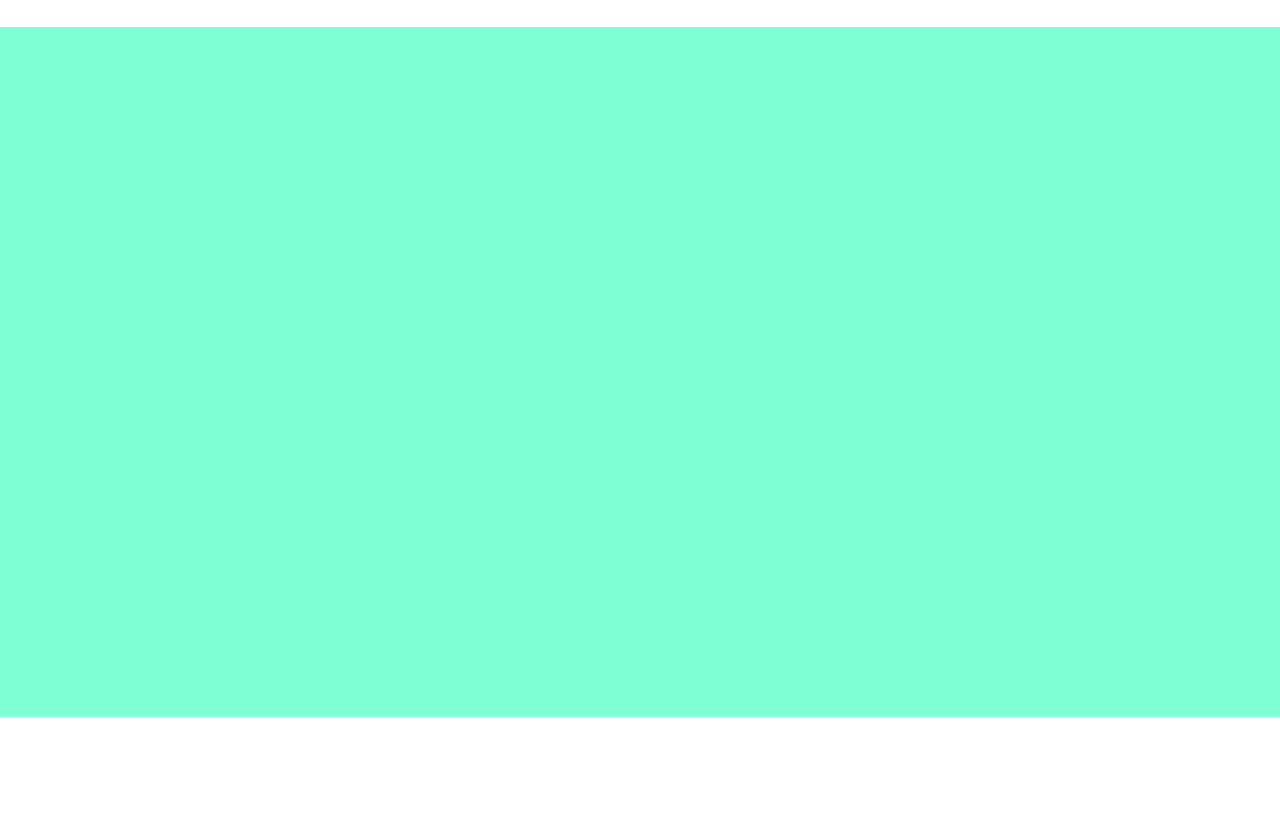
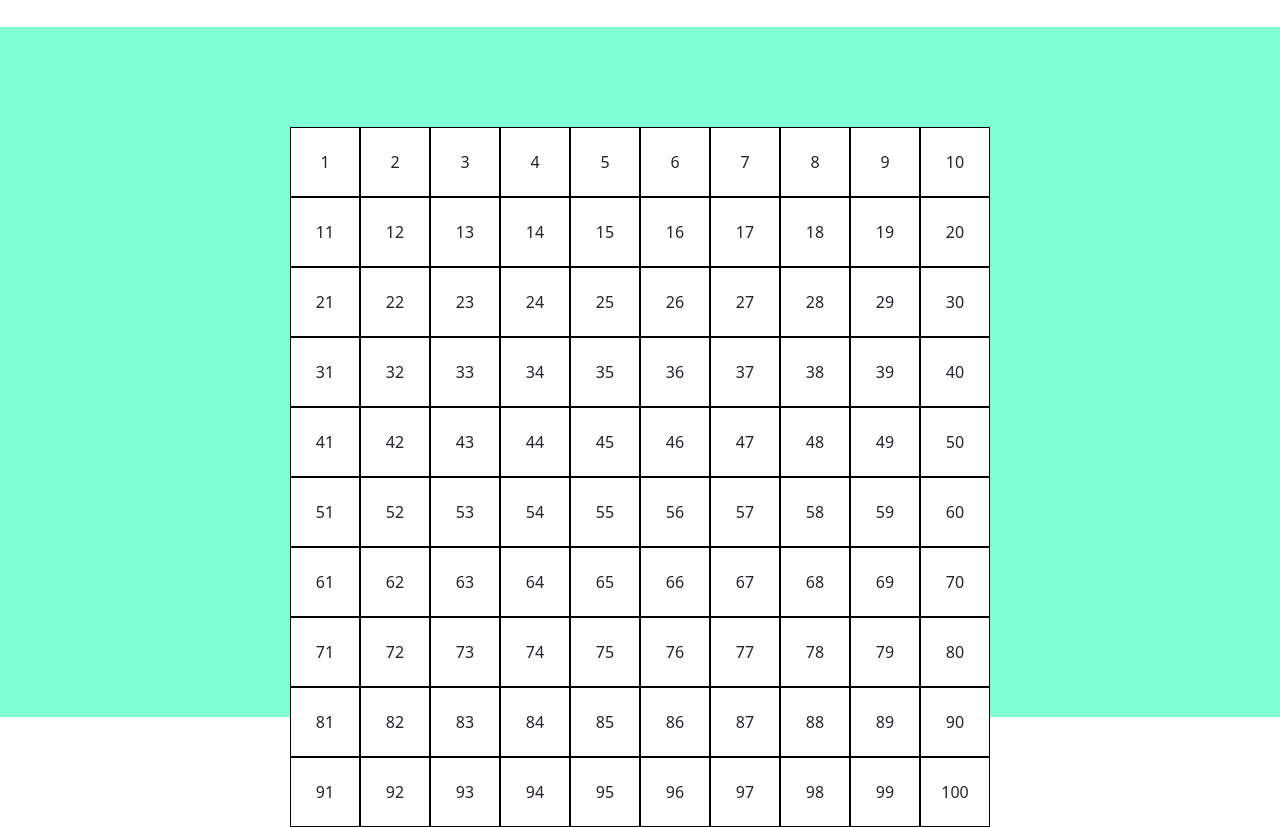
Before and after one commit to AsiaDeMartino/js-campominato-grid, a plain HTML site: page index.html in a window 1280 px wide. Shown: the part 83-910 px from the top of the page. Before the commit the page ends 800 px from the top, so only its background shows below. Drawn offline with nearby package versions, Linux system fonts and the light colour scheme.

Commit message:
aggiunta funzione per generare griglia

```diff
--- a/index.html
+++ b/index.html
@@ -16,17 +16,17 @@
             </div>
             <div class="col-auto d-flex gap-3">
                 <h3>Difficoltà:</h3>
-                <select class="form-select" aria-label="Default select example">
+                <select name="difficoltà" class="form-select" aria-label="Default select example">
                     <option value="1">Easy</option>
                     <option value="2">Medium</option>
                     <option value="3">Crazy</option>
                   </select>
-                <button type="submit" class="btn btn-light">Play</button>
+                <button type="submit" id="play" class="btn btn-light">Play</button>
             </div>
         </div>
     </div>
     <div id="section2" class="section">
-        <div id="griglia" class="row justify-content-center">
+        <div id="griglia" class="row align-items-start justify-content-center align-content-start flex-wrap">
         </div>
     </div>
 
--- a/myscript.js
+++ b/myscript.js
@@ -4,3 +4,25 @@
 // con difficoltà 2 => tra 1 e 81
 // con difficoltà 3 => tra 1 e 49
 // Bonus: Quando l’utente clicca su ogni cella, la cella cliccata si colora di azzurro.
+
+//definisco le variabili
+const grigliaWrapper = document.getElementById('griglia');
+
+
+//creo una griglia
+function griglia (numeroQuadrati , colonne) {
+
+    for (let i = 1; i <= numeroQuadrati; i++) {
+        const quadrato = document.createElement('div');
+        quadrato.classList.add('quadrato');
+        console.log(quadrato);
+
+        quadrato.append(i);
+        quadrato.style.height = `calc(100% / ${colonne})`;
+        quadrato.style.width = `calc(100% / ${colonne})`;
+        grigliaWrapper.appendChild(quadrato);
+    }
+
+}
+
+griglia(100, 10)
--- a/style.css
+++ b/style.css
@@ -12,4 +12,19 @@
     height: calc(100vh - 110px);
     width: 100%;
     background-color: aquamarine;
+    padding: 100px 0;
 }
+
+#griglia{
+    height: 700px;
+    width: 700px;
+    margin: auto;
+}
+
+.quadrato{
+    background-color: white;
+    border: 1px solid black;
+    display: flex;
+    justify-content: center;
+    align-items: center;
+}
```
